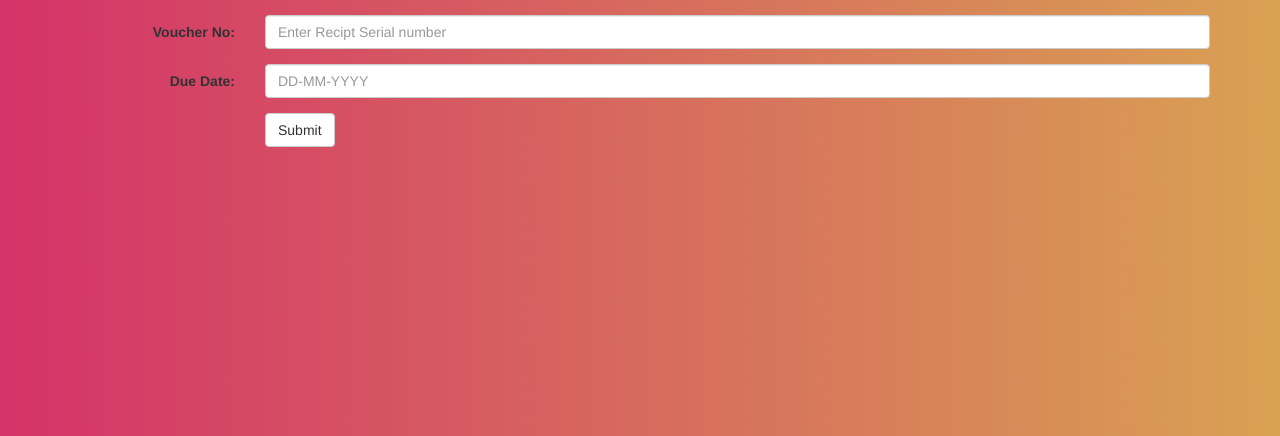
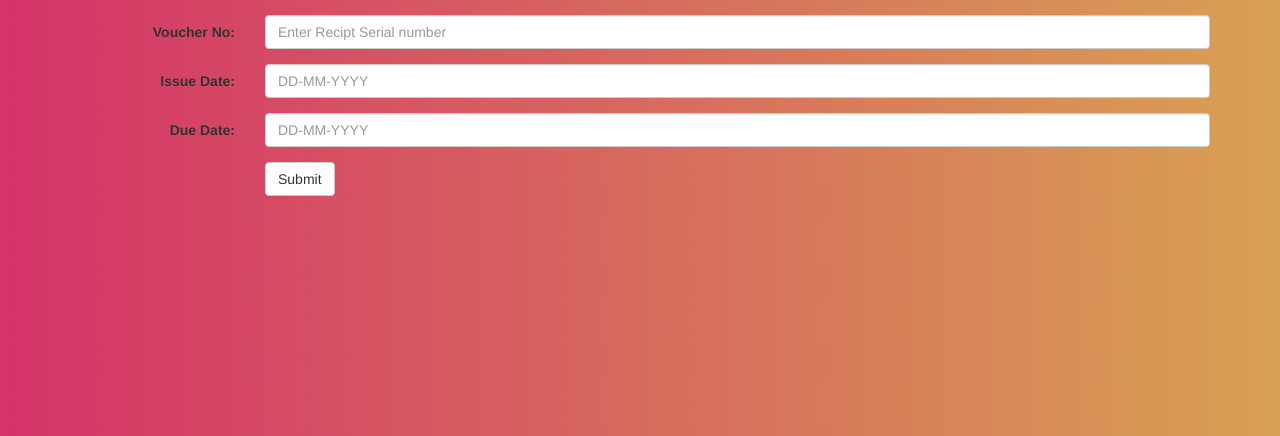
Before and after one commit to ikaranmali/e-lib, a Flask app: page /borrow_book in a window 1280 px wide. Shown: the part 311-747 px from the top of the page. Run offline with Flask 2, Linux system fonts and the light colour scheme; data that the repository does not hold is empty; some libraries are stand-ins or nearby versions.

Commit message:
added updated

```diff
--- a/app.py
+++ b/app.py
@@ -24,9 +24,10 @@ class Rtrn(db.Model):
     id = db.Column(db.Integer, primary_key=True)
     St_Name = db.Column(db.String(150), nullable=False)
     Bo_title = db.Column(db.String(150), nullable=False)
-    Date = db.Column(db.DATE, default=datetime.now())
+    # Date = db.Column(db.DATE, default=datetime.now())
     token_no = db.Column(db.String(15), nullable=False)
     due_date = db.Column(db.String(12))
+    bdate = db.Column(db.String(12))
     charges = db.Column(db.Integer)
 
 class Book(db.Model):
@@ -44,9 +45,10 @@ class Borrow(db.Model):
     B_title = db.Column(db.String(150), nullable=False)
     B_Ed = db.Column(db.String(150), nullable=False)
     B_Pub = db.Column(db.String(150), nullable=False)
-    Date = db.Column(db.DATE, default=datetime.now())
+    # Date = db.Column(db.DATE, default=datetime.now())
     token_no = db.Column(db.String(15), nullable=False)
     due = db.Column(db.String(12))
+    bdate = db.Column(db.String(12))
 
 class Student(db.Model):
     __tablename__ = "students"
@@ -87,14 +89,18 @@ def find():
         book_name = request.form.get("bname")
 
         book_name_list = []
+        issue_date_list = []
+        due_date_list = []
 
 
-        bp = db.session.query(Borrow.B_title,Borrow.Date,Borrow.due).filter_by(S_Name=str(student_name))
+        bp = db.session.query(Borrow.B_title,Borrow.bdate,Borrow.due).filter_by(S_Name=str(student_name))
         sp = db.session.query(Student.id,Student.Name,Student.contact,Student.Department).filter_by(Name=str(student_name))
         print("*********************************")
         print((student_name),str(book_name))
 
         book_name_list.clear()
+        issue_date_list.clear()
+        due_date_list.clear()
 
         for x in sp:
             for y in bp:
@@ -105,7 +111,9 @@ def find():
                     #     book_title= y[0],issue_date = y[1],due_date=y[2])
 
                     book_name_list.append(y[0])
-        return render_template("find.html",book_title=book_name_list,St_id=x[0],St_Name=x[1],St_contact=x[2],St_department=x[3])
+                    issue_date_list.append(y[1])
+                    due_date_list.append(y[2])
+        return render_template("find.html",book_title=book_name_list,issue_date_list=issue_date_list,due_date_list=due_date_list,St_id=x[0],St_Name=x[1],St_contact=x[2],St_department=x[3])
 
     return render_template("find.html")
 
@@ -135,11 +143,12 @@ def borrow():
         bt = request.form.get("bt")
         vn = request.form.get("vn")
         da = request.form.get("date")
+        bda = request.form.get("bdate")
         be = request.form.get("be")
         bp = request.form.get("bp")
 
         # Creat new record
-        stud = Borrow(S_Name = name, B_title = bt, token_no = vn, due = da, B_Ed = be, B_Pub = bp)
+        stud = Borrow(S_Name = name, B_title = bt, token_no = vn, due = da, bdate=bda,B_Ed = be, B_Pub = bp)
         db.session.add(stud)
         db.session.commit()
 
@@ -148,7 +157,7 @@ def borrow():
     bt = db.session.query(Book.Title).all()
     be = db.session.query(Book.Edition).all()
     bp = db.session.query(Book.Publication).all()
-    return render_template("borrow.html",book_info=book_i, c=c, b=bt,e=be,p=bp)
+    return render_template("borrow.html",book_info=book_i,c=c,b=bt,e=be,p=bp)
 
 @app.route("/return_book", methods=['GET', 'POST'])
 def rtrn():
@@ -159,8 +168,10 @@ def rtrn():
         VN = request.form.get("vn")
         DA = request.form.get("ch")
         DD = request.form.get("dd")
+        bDD = request.form.get("bdd")
+
         # Creat new record
-        stud = Rtrn(St_Name = name, Bo_title=BT, token_no=VN, charges=DA, due_date = DD)
+        stud = Rtrn(St_Name = name, Bo_title=BT, token_no=VN, charges=DA, due_date = DD,bdate=bDD)
         db.session.add(stud)
         db.session.commit()
 
--- a/templates/borrow.html
+++ b/templates/borrow.html
@@ -65,6 +65,14 @@
           <input type="text" class="form-control" id="email" placeholder="Enter Recipt Serial number" name="vn">
         </div>
       </div>
+
+      <div class="form-group">
+        <label class="control-label col-sm-2" for="email">Issue Date:</label>
+        <div class="col-sm-10">
+          <input type="text" class="form-control" id="email" placeholder="DD-MM-YYYY" name="bdate">
+        </div>
+      </div>
+
       <div class="form-group">
         <label class="control-label col-sm-2" for="email">Due Date:</label>
         <div class="col-sm-10">
--- a/templates/find.html
+++ b/templates/find.html
@@ -39,6 +39,9 @@
         <th>Department</th>
         <th>Contact</th>
         <th>Issued Book</th>
+        <th>Issue Dates</th>
+        <th>Due Dates</th>
+
       </tr>
     </thead>
     <tbody>
@@ -48,6 +51,8 @@
         <td>{{St_department}}</td>
         <td>{{St_contact}}</td>
         <td>{{book_title}}</td>
+        <td>{{issue_date_list}}</td>
+        <td>{{due_date_list}}</td>
       </tr>
     </tbody>
   </table>
--- a/templates/intro.html
+++ b/templates/intro.html
@@ -36,7 +36,7 @@ img {
         <th>Id</th>
         <th>Student Name</th>
         <th>Book Title</th>
-        <th>Date</th>
+        <th>Issue Date</th>
         <th>Voucher No</th>
         <th>Due Date</th>
       </tr>
@@ -47,7 +47,7 @@ img {
         <td> {{stud.id}}</td>
         <td>{{stud.S_Name}}</td>
         <td>{{stud.B_title}}</td>
-        <td>{{stud.Date}}</td>
+        <td>{{stud.bdate}}</td>
         <td>{{stud.token_no}}</td>
         <td>{{stud.due}}</td>
       </tr>
```
Also changed, not shown: elib-sql-schema.sql (+5 -3 lines), templates/return.html (+8 -0 lines).
